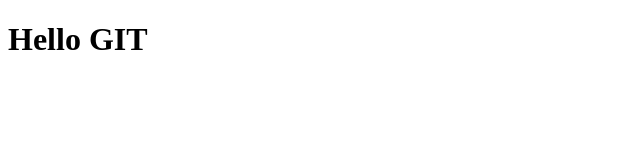
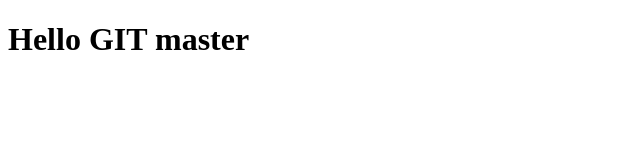
Before and after one commit to OverTheTop404/learngit, a plain HTML site: page index.html in a window 1280 px wide. Shown: the whole page, without its empty margins (0-640 px from the left). Drawn offline with Linux system fonts and the light colour scheme.

Commit message:
master change index.html and tracking

```diff
--- a/index.html
+++ b/index.html
@@ -8,6 +8,6 @@
     <title>Document</title>
 </head>
 <body>
-    <h1>Hello GIT</h1>
+    <h1>Hello GIT master</h1>
 </body>
 </html>
```
